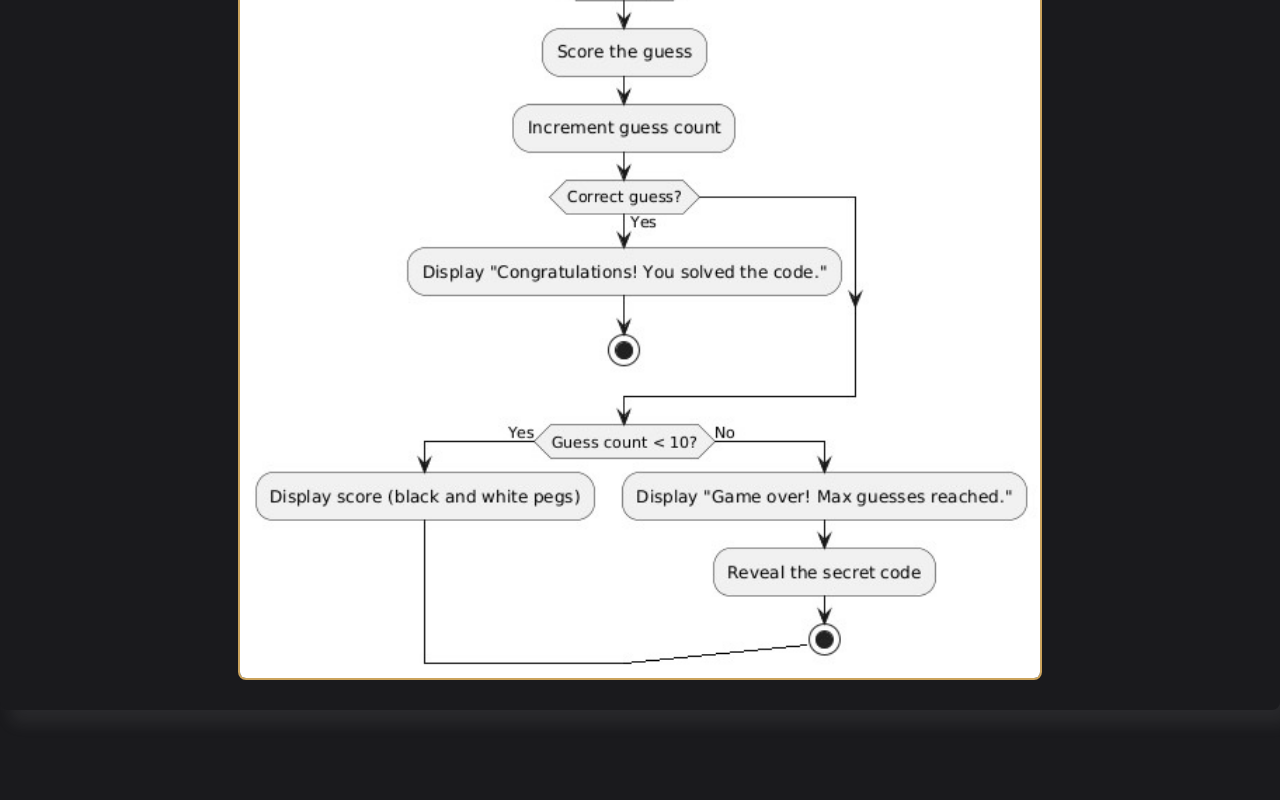
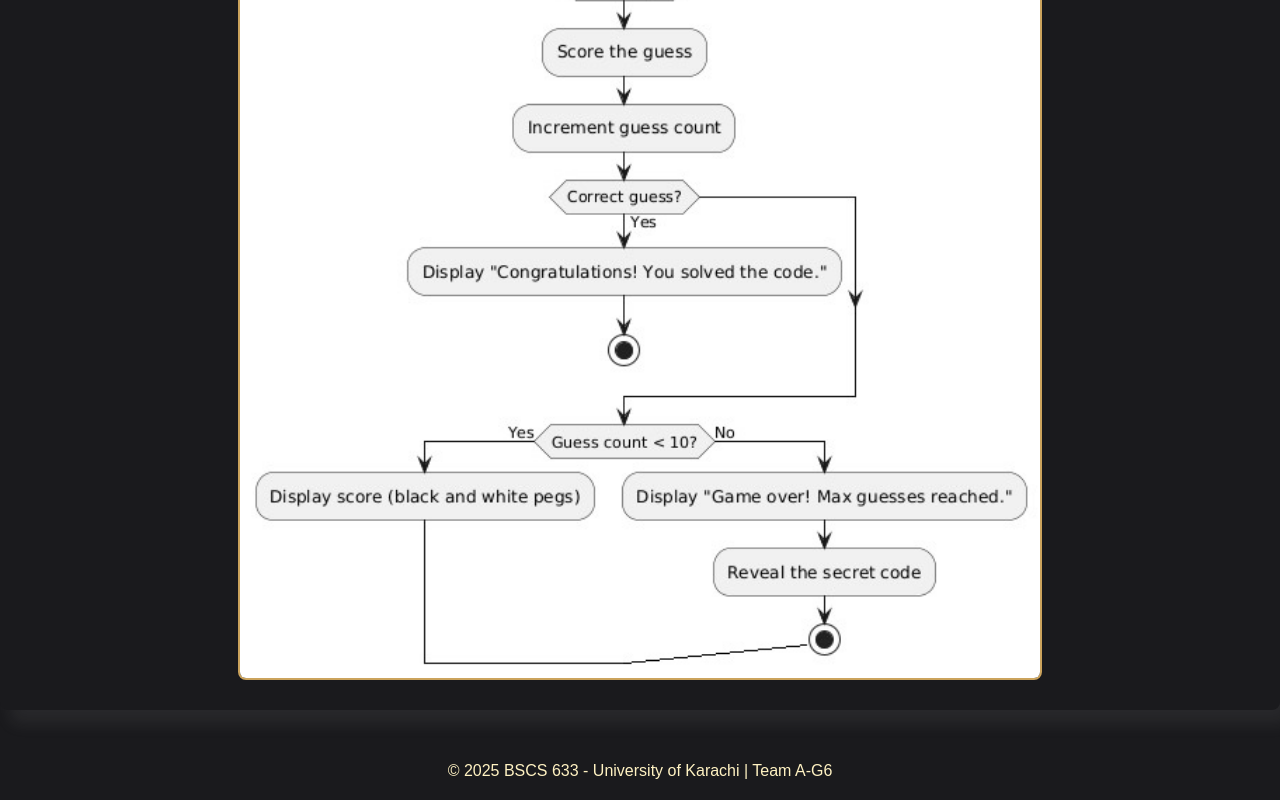
Before and after one commit to Dinesh-Kumar143/Website, a plain HTML site: page Flow-Diagram.html in a window 1280 px wide. Shown: the part 1203-2003 px from the top of the page. Before the commit the page ends 1945 px from the top, so only its background shows below. Drawn offline with Linux system fonts and the light colour scheme.

Commit message:
Added Footer

```diff
--- a/Flow-Diagram.html
+++ b/Flow-Diagram.html
@@ -39,6 +39,12 @@
         </section>
 
     </main>
+
+    <footer>
+        <div class="footer">
+            &copy; 2025 BSCS 633 - University of Karachi | Team A-G6
+        </div>
+    </footer>
 </body>
 
 </html>
```
